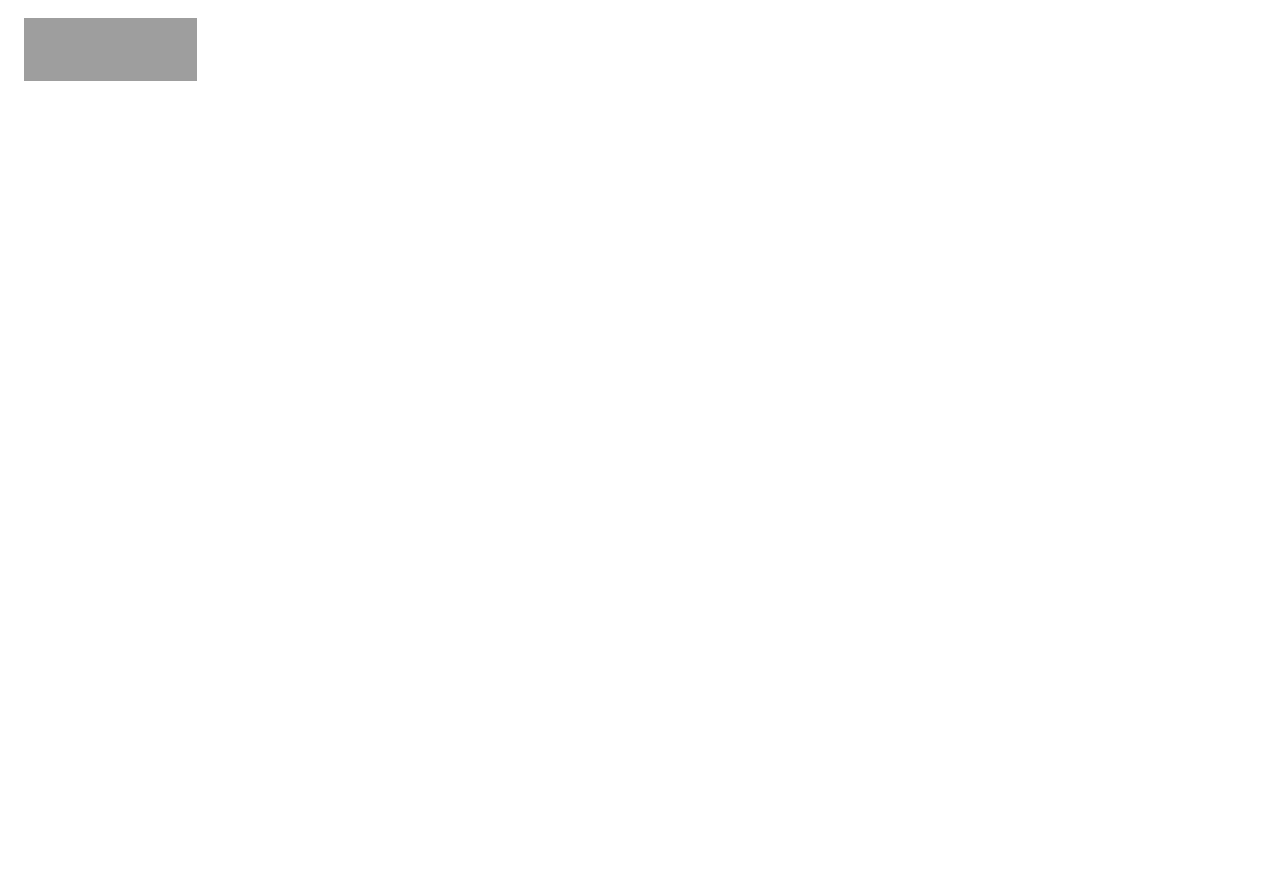
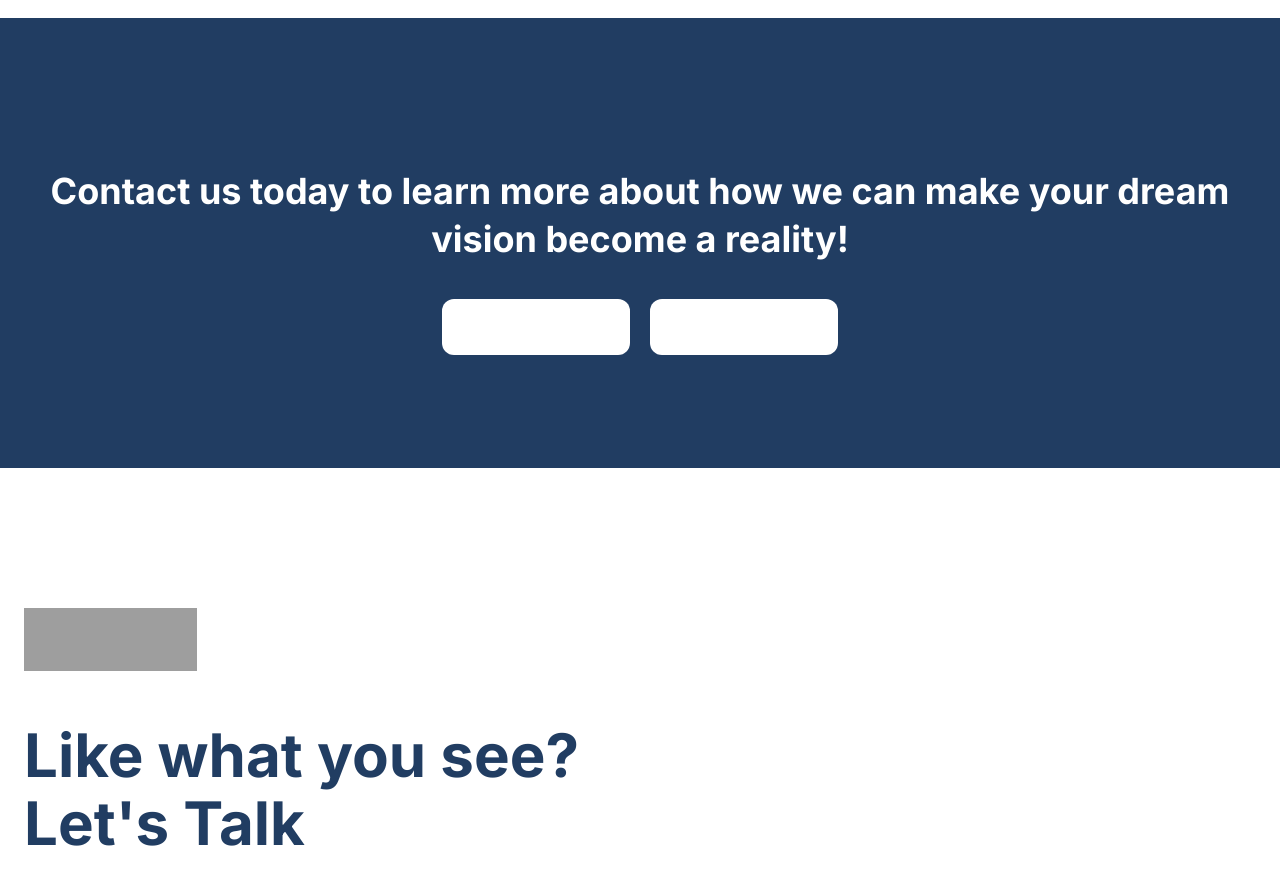
Before and after one commit to nathanielhf/loft17-exercise, a Nuxt app in the folder abc-home-renos/: page / in a window 1280 px wide. Shown: the part 6920-7804 px from the top of the page. Before the commit the page ends 7009 px from the top, so only its background shows below. Built offline with nearby package versions, Linux system fonts and the light colour scheme; grey boxes are pictures that could not be loaded.

Commit message:
initial footer and contact

```diff
--- a/abc-home-renos/assets/main.css
+++ b/abc-home-renos/assets/main.css
@@ -44,6 +44,15 @@
   margin-bottom: 0;
 }
 
+h3 {
+  font-size: 36px;
+  font-weight: 700;
+  line-height: 48px;
+  letter-spacing: 0em;
+  text-align: center;
+  color: #FFFFFF;
+}
+
 p {
   font-size: 20px;
   font-weight: 400;
--- a/abc-home-renos/components/Button.vue
+++ b/abc-home-renos/components/Button.vue
@@ -9,12 +9,16 @@
   border-radius: 12px;
   background-color: #213D62;
 }
-
 .abc-grey {
   width: 173px;
   height: 63px;
   border-radius: 12px;
   background-color: #B9B9B9;
 }
-
+.abc-white {
+  width: 188px;
+  height: 56px;
+  border-radius: 12px;
+  background-color: #FFFFFF;
+}
 </style>
--- a/abc-home-renos/components/Contact.vue
+++ b/abc-home-renos/components/Contact.vue
@@ -1,3 +1,37 @@
 <template>
-  <div></div>
+  <div class="contact-outer-wrapper">
+    <div class="contact-inner-wrapper">
+      <h3>Contact us today to learn more about how we can make your dream vision become a reality!</h3>
+      <div class="contact-buttons">
+        <Button class="abc-white"/>
+        <Button class="abc-white"/>
+      </div>
+    </div>
+  </div>
 </template>
+
+<style scoped>
+.contact-outer-wrapper {
+  height: 450px;
+  display: flex;
+  justify-content: center;
+  align-items: center;
+}
+.contact-outer-wrapper::before {
+  content: "";
+  height: inherit;
+  position: absolute;
+  background-color: rgba(33, 61, 98, 1);
+  width: 100vw;
+  left: 0;
+  z-index: -1;
+}
+.contact-outer-wrapper .contact-inner-wrapper {
+  text-align: center;
+}
+.contact-outer-wrapper .contact-buttons {
+  display: flex;
+  gap: 20px;
+  justify-content: center;
+}
+</style>
--- a/abc-home-renos/components/Footer.vue
+++ b/abc-home-renos/components/Footer.vue
@@ -1,10 +1,20 @@
 <template>
+  <footer>
     <div class="two-columns">
       <div>
         <Logo />
+        <h2>Like what you see?<br>Let's Talk</h2>
+
       </div>
       <div>
 
       </div>
     </div>
+  </footer>
 </template>
+
+<style scoped>
+footer {
+  margin: 140px 0;
+}
+</style>
```
Lines whose indentation alone changed are shown as unchanged.
